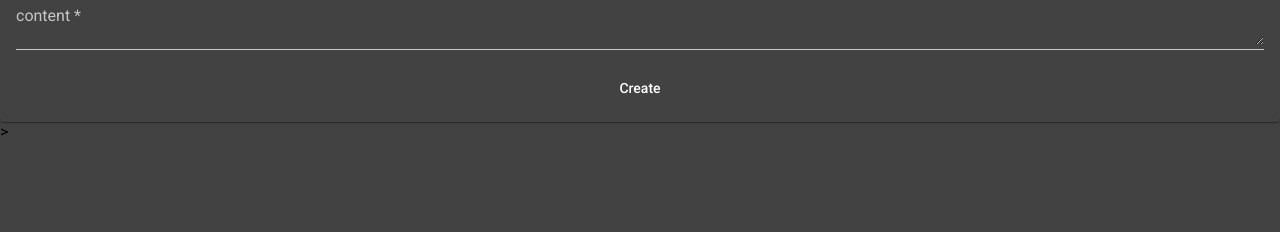
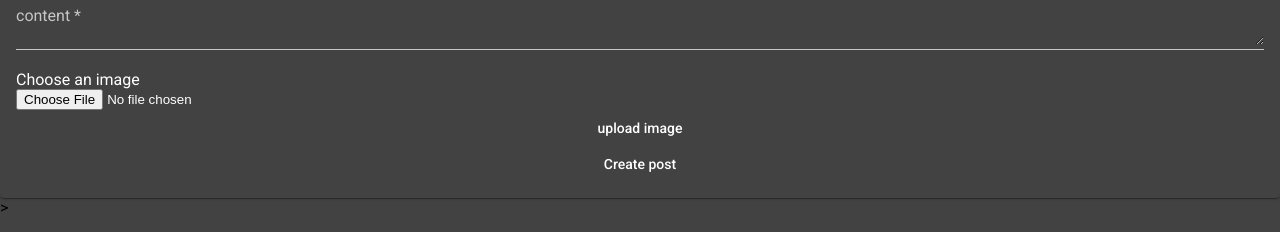
Before and after one commit to RomainLeconte/express_angular, an Angular app in the folder cms-ng/: page /admin in a window 1280 px wide. Shown: the part 314-546 px from the top of the page. Built offline with nearby package versions, Linux system fonts and the light colour scheme; no server answers.

Commit message:
add upload front

```diff
--- a/cms-ng/src/app/blogpost.service.ts
+++ b/cms-ng/src/app/blogpost.service.ts
@@ -16,11 +16,15 @@ export class BlogpostService {
     return this.httpClient.post<Blogpost>(this.baseUrl, newPost);
   }
 
+  uploadImage(formData: FormData) {
+    return this.httpClient.post<any>(`${this.baseUrl}/images`, formData);
+  }
+
   dispatchPostCreated(id: string) {
     this.postCreated.next(id);
   }
 
-  handelPostCreated(){
+  handelPostCreated() {
     return this.postCreated.asObservable();
   }
 
--- a/cms-ng/src/app/post-create/post-create.component.html
+++ b/cms-ng/src/app/post-create/post-create.component.html
@@ -27,7 +27,10 @@
           formControlName="content"
         ></textarea>
       </mat-form-field>
-      <button mat-button type="submit">Create</button>
+      <label for="image">Choose an image</label>
+      <input type="file" name="image" id="image" formControllerName="image"/>
+      <button type="button" mat-button (click)="upload()">upload image</button>
+      <button type="submit" mat-button type="submit">Create post</button>
     </div>
   </form> </mat-card
 >>
--- a/cms-ng/src/app/post-create/post-create.component.ts
+++ b/cms-ng/src/app/post-create/post-create.component.ts
@@ -1,4 +1,4 @@
-import { Component, OnInit } from "@angular/core";
+import { Component, OnInit, ElementRef } from "@angular/core";
 import { FormGroup, FormBuilder, FormGroupDirective } from "@angular/forms";
 import { BlogpostService } from "../blogpost.service";
 
@@ -12,7 +12,8 @@ export class PostCreateComponent implements OnInit {
 
   constructor(
     private formBuilder: FormBuilder,
-    private blogposteService: BlogpostService
+    private blogposteService: BlogpostService,
+    private element: ElementRef
   ) {}
 
   ngOnInit() {
@@ -22,8 +23,28 @@ export class PostCreateComponent implements OnInit {
     this.creationForm = this.formBuilder.group({
       title: "",
       subtitle: "",
-      content: ""
+      content: "",
+      image: ""
     });
+  }
+
+  upload() {
+    let inputDL: HTMLInputElement = this.element.nativeElement.querySelector(
+      "#image"
+    );
+    let fileCount: number = inputDL.files.length;
+    if (fileCount > 0) {
+      let formData = new FormData();
+      formData.append("image", inputDL.files.item(0));
+      this.blogposteService.uploadImage(formData).subscribe(
+        data => {
+          console.log(data);
+        },
+        error => {
+          console.log(error);
+        }
+      );
+    }
   }
 
   creatPost(formDirective: FormGroupDirective) {
```
Also changed, not shown: 1 other file (tests, documents, lock files or other folders).
